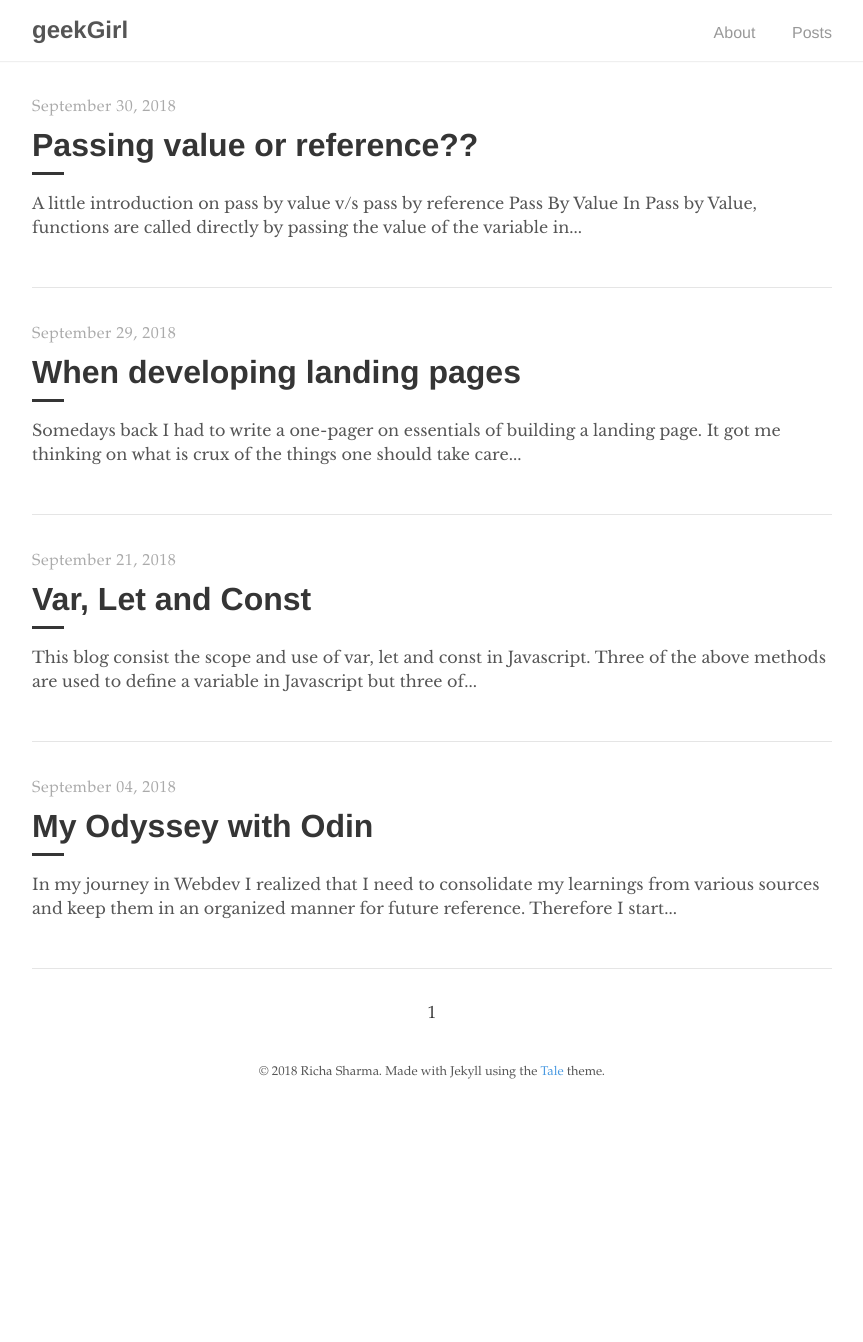
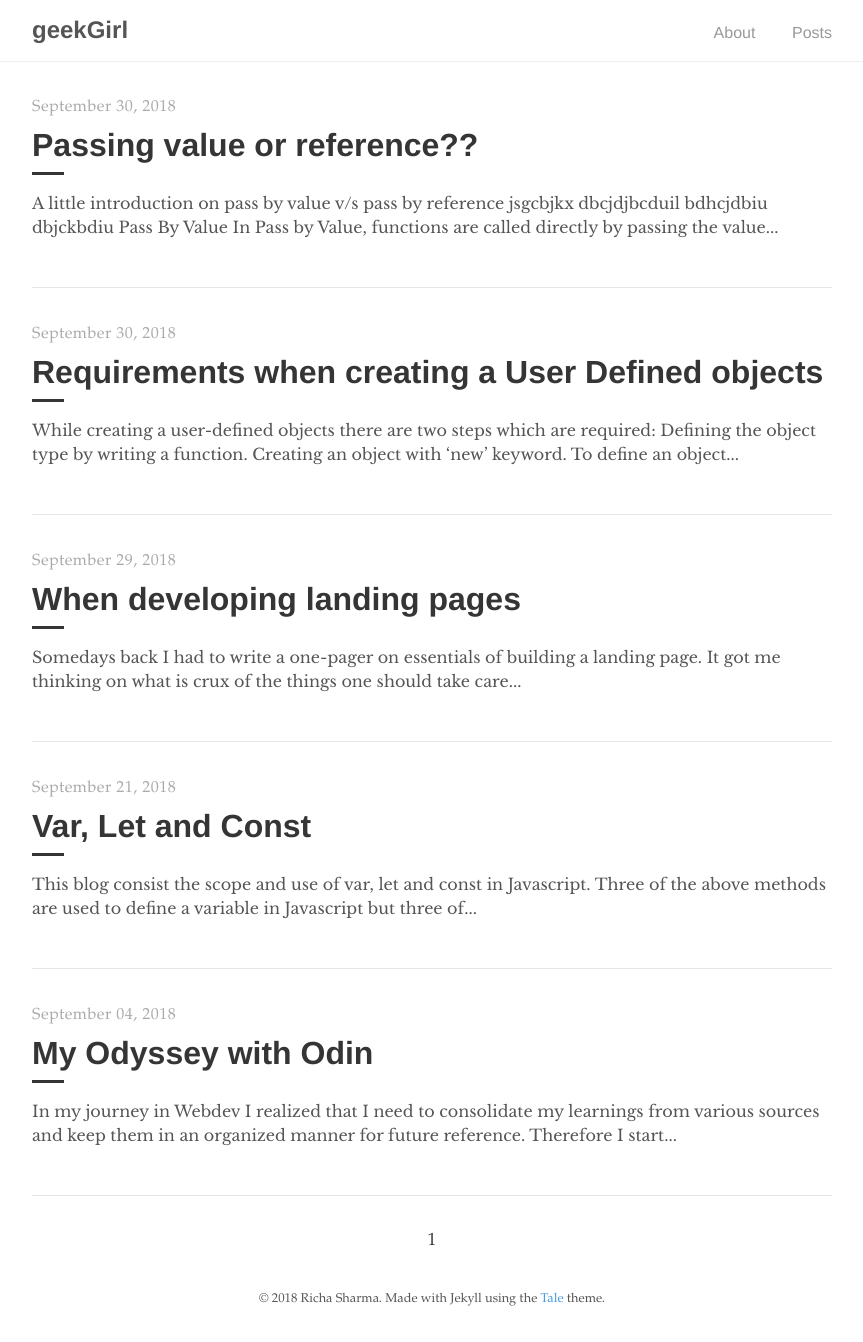
Before and after one commit to 14Richa/14Richa.github.io, a Jekyll site: the page built from index.html, in a window 1280 px wide. Shown: the whole page, without its empty margins (208-1071 px from the left). Built offline with Jekyll 4.4.1, drawn with Linux system fonts in a browser that asks for light colours; the list of posts is cut into pages by our own code; before the commit the page ends 1115 px from its top, so only the background shows below that.

Commit message:
added file

```diff
--- /dev/null
+++ b/_posts/2018-09-30-new keyword.md
@@ -0,0 +1,31 @@
+---
+layout: post
+title:  "Requirements when creating a User Defined objects"
+author: "Richa"
+---
+
+
+While creating a user-defined objects there are two steps which are required:
+
+1. Defining the object type by writing a function.
+2. Creating an object with 'new' keyword.
+
+To define an object type we have to create a function for the object type that focus on its name and properties.
+
+The 'new' keyword creates a case of a user-defined object or  built-in object  that has a constructor function.
+
+Example:
+{% highlight js %}
+
+function Scooter(make, model, year) {
+this.make = make;
+this.model = model;
+this.year = year;
+}
+
+var scooter1 = new Scooter('Activa', 'XXX3', 1996);
+
+console.log(car1.year); // 1996
+
+
+{% endhighlight %}
--- a/_posts/2018-09-30-pass-by-valandref.md
+++ b/_posts/2018-09-30-pass-by-valandref.md
@@ -4,7 +4,11 @@ title:  "Passing value or reference??"
 author: "Richa"
 ---
 
-A little introduction on pass by value v/s pass by reference
+A little introduction on pass by value v/s pass by reference jsgcbjkx
+dbcjdjbcduil
+bdhcjdbiu
+dbjckbdiu
+
 
 # Pass By Value
 
```
Also changed, not shown: 8 other files.
